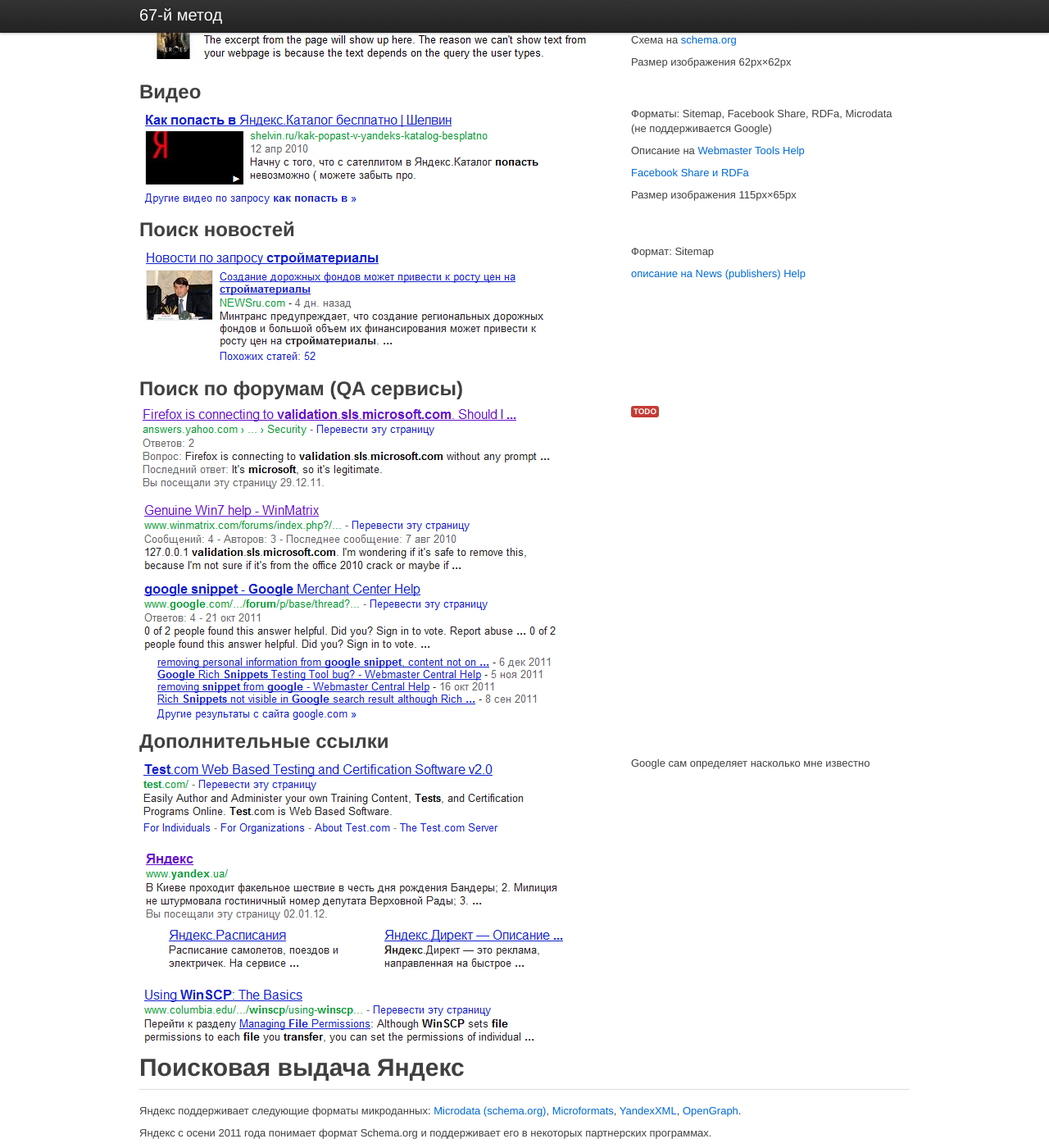
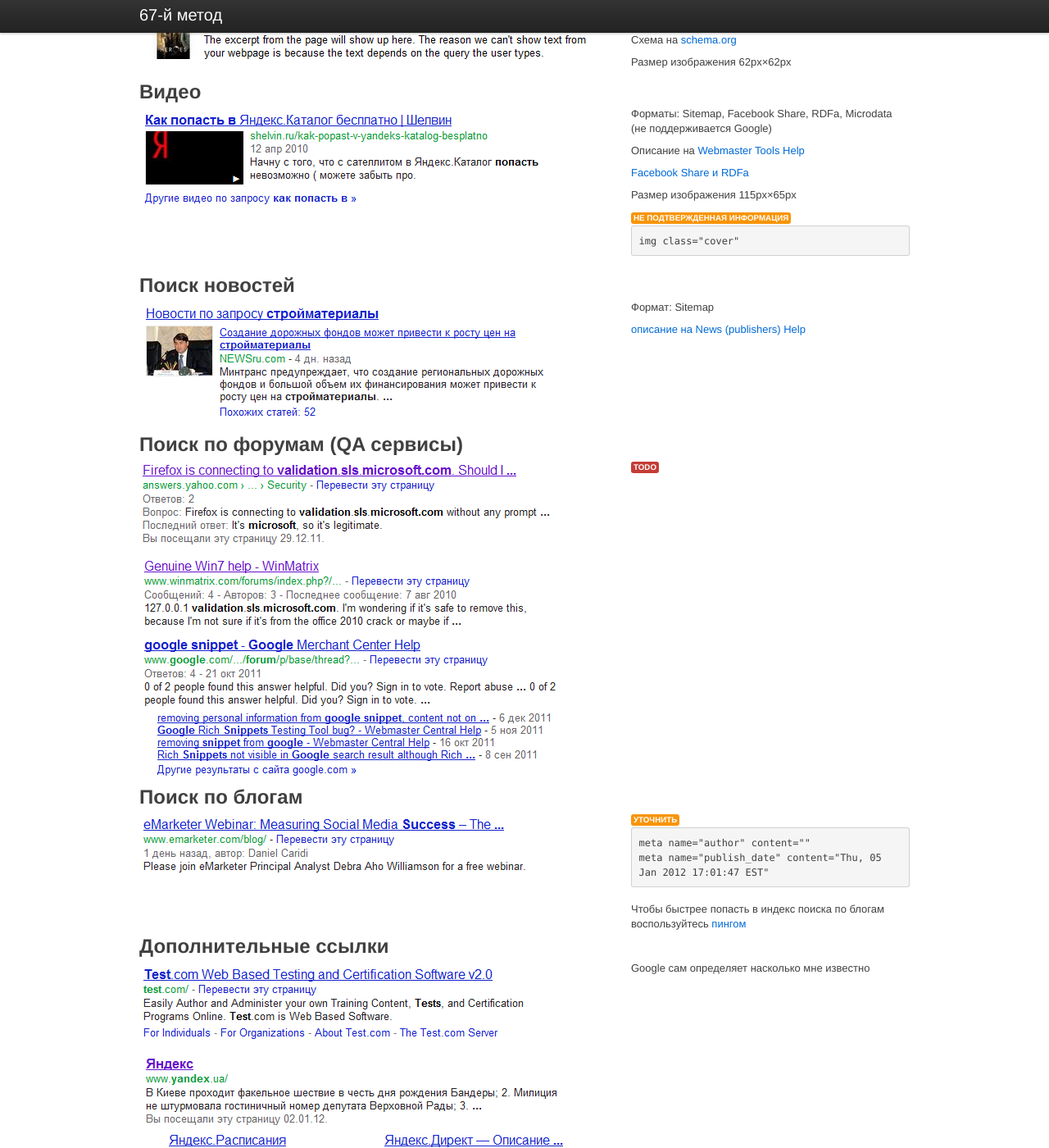
Before and after one commit to stereobooster/stereobooster.github.io, a Jekyll site: the page built from _posts/2012-01-02-microformats.html, in a window 1280 px wide and 1400 px high, scrolled down 3021 px. Shown: the whole window at 82% size. Built offline with Jekyll 4.4.1, drawn with Linux system fonts in a browser that asks for light colours; Markdown is read by kramdown in place of the engine named in the settings; comment, search, counter and statistics services are not loaded; some of the changed text lies outside the part shown.

Commit message:
breadcrumbs change and other small changes

```diff
--- a/_includes/chrome_frame.html
+++ b/_includes/chrome_frame.html
@@ -1,6 +1,6 @@
 <!-- Prompt IE 6 users to install Chrome Frame. Remove this if you want to support IE 6.
      chromium.org/developers/how-tos/chrome-frame-getting-started -->
 <!--[if lt IE 7 ]>
-  <script defer src="//ajax.googleapis.com/ajax/libs/chrome-frame/1.0.3/CFInstall.min.js"></script>
-  <script defer>window.attachEvent('onload',function(){CFInstall.check({mode:'overlay'})})</script>
+  <script src="//ajax.googleapis.com/ajax/libs/chrome-frame/1.0.3/CFInstall.min.js"></script>
+  <script>window.attachEvent('onload',function(){CFInstall.check({mode:'overlay'})})</script>
 <![endif]-->
--- a/_posts/2012-01-02-microformats.html
+++ b/_posts/2012-01-02-microformats.html
@@ -5,7 +5,7 @@
 keyword: Opengraph, Микроформаты, Microformats, Google, Яндекс, Facebook
 tags: [seo, smo]
 breadcrumbs:
-  name: ✪ Практическое руководство по микроформатам
+  name: "[✪] Практическое руководство по микроформатам"
 ---
 <br><br><br><br>
 
@@ -234,7 +234,8 @@
           <p>Форматы: Sitemap, Facebook Share, RDFa, Microdata (не поддерживается Google)</p>
           <p>Описание на <a href="http://support.google.com/webmasters/bin/answer.py?hl=ru&answer=80472">Webmaster Tools Help</a></p>
           <p><a href="http://support.google.com/webmasters/bin/answer.py?hl=ru&answer=162163">Facebook Share и RDFa</a></p>
-           <p>Размер изображения 115px&times;65px</p>
+          <p>Размер изображения 115px&times;65px</p>
+          <span class="label warning">не подтвержденная информация</span><pre>img class="cover"</pre>
         </div>
       </div>
 
@@ -258,6 +259,19 @@
         </div>
         <div class="span6">
           <span class="label important">TODO</span>
+        </div>
+      </div>
+
+      <h2>Поиск по блогам</h2>
+      <div class="row">
+        <div class="span10">
+          <img src="/microformats/g/richsnippet-blog-post.png">
+        </div>
+        <div class="span6">
+          <span class="label warning">Уточнить</span>
+          <pre>meta name="author" content=""
+meta name="publish_date" content="Thu, 05 Jan 2012 17:01:47 EST"</pre>
+          Чтобы быстрее попасть в индекс поиска по блогам воспользуйтесь <a href="http://blogsearch.google.com/ping">пингом</a>
         </div>
       </div>
 
--- a/_posts/2012-01-14-site-launch-checklist.html
+++ b/_posts/2012-01-14-site-launch-checklist.html
@@ -5,7 +5,7 @@
 keyword:
 tags:
 breadcrumbs:
-  name: ▲▲▼▼◀▶◀▶ⒷⒶ
+  name: "[▲▲▼▼◀▶◀▶ⒷⒶ]"
 ---
 
 <br><br><br>
```
Also changed, not shown: microformats/g/local-search-single.png (added), microformats/g/richsnippet-blog-post.png (added), microformats/g/richsnippet-search-result.png (added).
